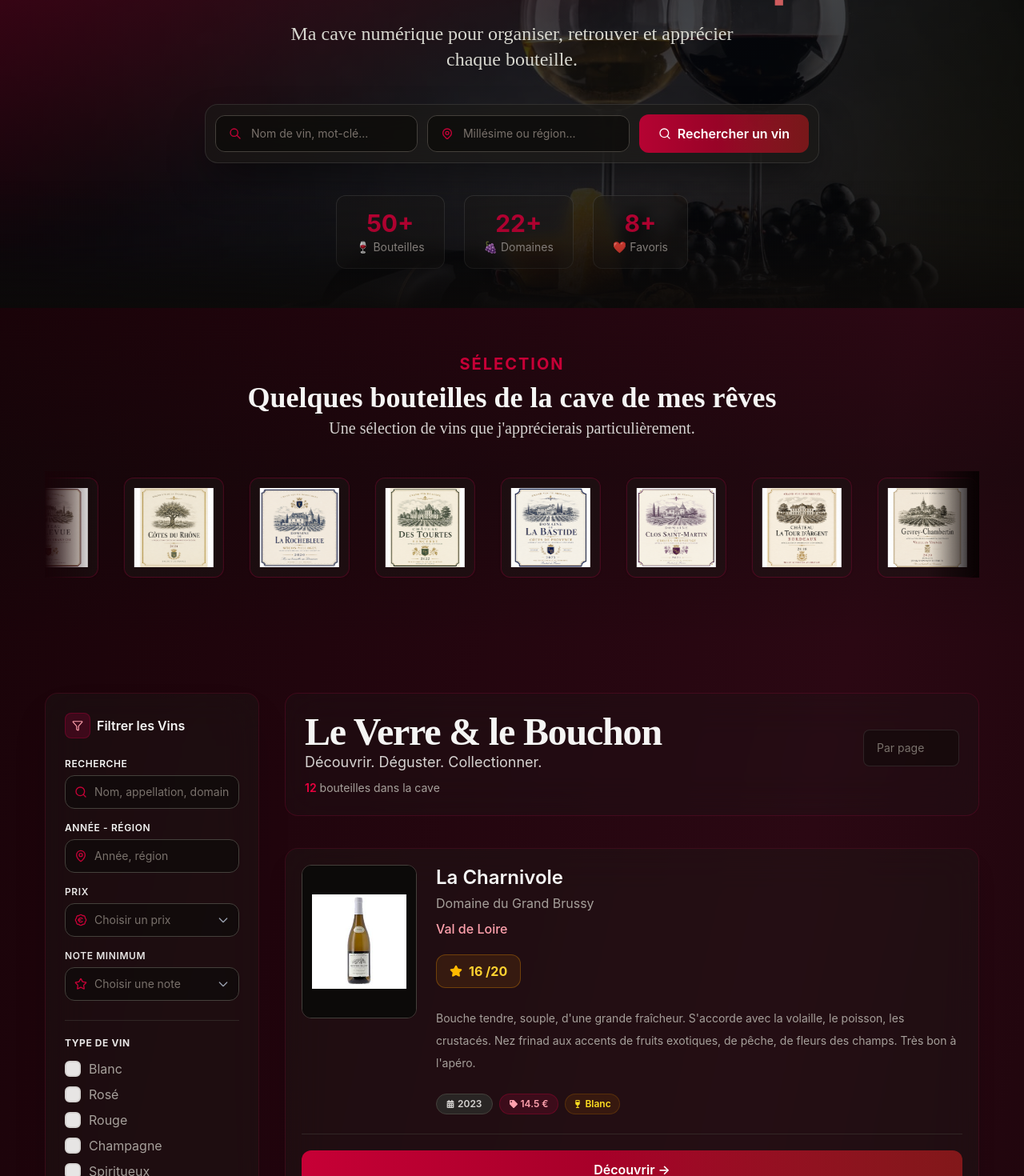
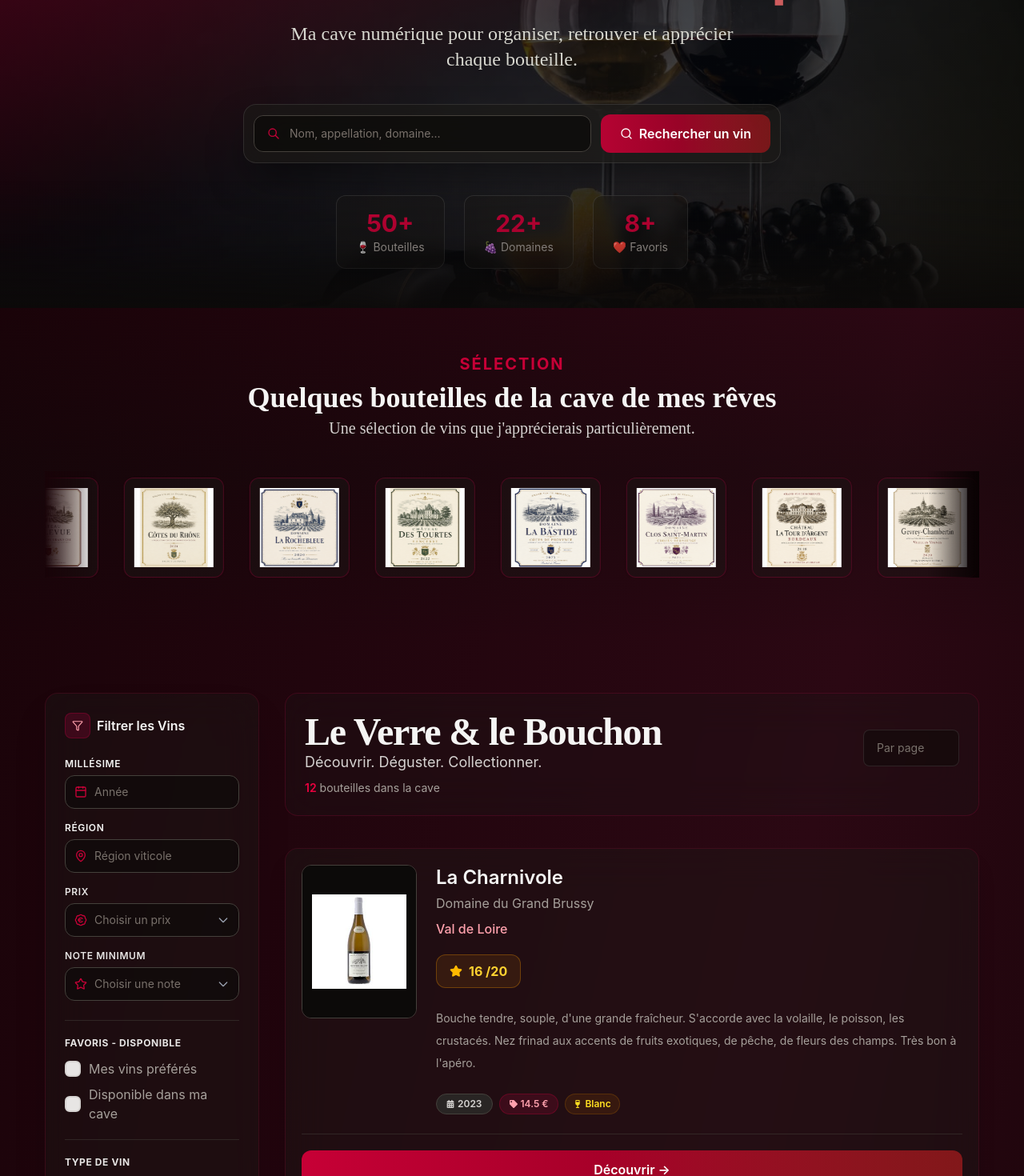
Before and after one commit to elviredev/my_wines_frontend, a React (Vite) app: page / in a window 1280 px wide. Shown: the part 180-1650 px from the top of the page at 80% size. Built offline with nearby package versions, Linux system fonts and the light colour scheme; data requests are answered from the project's data file.

Commit message:
✏️ Edit champs de recherche et Filtres sur la Homepage.

```diff
--- a/src/components/wine/WineFilters.jsx
+++ b/src/components/wine/WineFilters.jsx
@@ -1,4 +1,4 @@
-import { MapPinIcon, RotateCcwIcon, Search, BadgeEuroIcon, StarIcon, FilterIcon } from "lucide-react"
+import { MapPinIcon, RotateCcwIcon, BadgeEuroIcon, StarIcon, FilterIcon, Calendar } from "lucide-react"
 import { Button, Checkbox, FilterInput, FilterSelect } from "@/components"
 
 
@@ -30,20 +30,22 @@ const WineFilters = () => {
 
       <div className="space-y-4 mb-6">
 
-        {/* Keyword */}
+        {/* Vintage */}
         <div>
           <FilterInput
-            label="Recherche"
-            placeholder="Nom, appellation, domaine"
-            icon={Search}
+            label="Millésime"
+            name="vintage"
+            placeholder="Année"
+            icon={Calendar}
           />
         </div>
 
-        {/* vintage, Region */}
+        {/* Région */}
         <div>
           <FilterInput
-            label="Année - Région"
-            placeholder="Année, région"
+            label="Région"
+            name="region"
+            placeholder="Région viticole"
             icon={MapPinIcon}
           />
         </div>
@@ -52,6 +54,7 @@ const WineFilters = () => {
         <div>
           <FilterSelect
             label="Prix"
+            name="price"
             icon={BadgeEuroIcon}
             options={priceOptions}
             labelClassName="text-stone-200"
@@ -63,11 +66,31 @@ const WineFilters = () => {
         <div>
           <FilterSelect
             label="Note minimum"
+            name="rating"
             icon={StarIcon}
             options={ratingOptions}
             labelClassName="text-stone-200"
             placeholder="Choisir une note"
           />
+        </div>
+      </div>
+
+      <div className="border-t border-stone-700/50 pt-5 mb-5">
+        <h3 className="text-xs font-bold text-stone-200 uppercase tracking-wider mb-3">Favoris - Disponible</h3>
+        <div className="space-y-2">
+
+            <Checkbox
+              label="Mes vins préférés"
+              name="favorite"
+              className="text-stone-400 text-sm sm:text-base"
+            />
+
+            <Checkbox
+              label="Disponible dans ma cave"
+              name="is_opened"
+              className="text-stone-400 text-sm sm:text-base"
+            />
+
         </div>
       </div>
 
@@ -81,6 +104,7 @@ const WineFilters = () => {
               key={type_vin}
               label={type_vin}
               value={type_vin}
+              name="wine_types[]"
               className="text-stone-400 text-sm sm:text-base"
             />
           ))}
--- a/src/pages/Home.jsx
+++ b/src/pages/Home.jsx
@@ -39,12 +39,12 @@ const Home = () => {
           {/* Search form */}
           <form
 
-            className="max-w-3xl mx-auto bg-stone-900/60 backdrop-blur-xl border border-white/10 p-3 rounded-2xl shadow-2xl shadow-black/50">
+            className="max-w-2xl mx-auto bg-stone-900/60 backdrop-blur-xl border border-white/10 p-3 rounded-2xl shadow-2xl shadow-black/50">
             <div className="flex flex-col md:flex-row items-center gap-3">
 
               {/* Keyword */}
               <div className="grow relative w-full md:w-auto">
-                <label htmlFor="keyword" className="sr-only">Nom de vin ou Mot-clé</label>
+                <label htmlFor="search" className="sr-only">Nom, appellation, domaine...</label>
                 <div className="relative border border-stone-700 bg-black/20 rounded-xl focus-within:border-rose-500 hover:border-rose-700 transition duration-200">
                   <svg className="w-4 h-4 absolute left-4 top-1/2 -translate-y-1/2 text-rose-700"
                     fill="none" stroke="currentColor" viewBox="0 0 24 24">
@@ -52,27 +52,8 @@ const Home = () => {
                   </svg>
                   <input
                     type="text"
-                    name="keyword"
-                    placeholder="Nom de vin, mot-clé..."
-                    className="w-full pl-11 pr-3 py-3 text-sm bg-stone-950/60 text-stone-100 focus:outline-none focus:ring-0 placeholder:text-stone-500 rounded-xl"
-                    style={{ border: "none" }}
-                  />
-                </div>
-              </div>
-
-              {/* Location */}
-              <div className="grow relative w-full md:w-auto">
-                <label htmlFor="location" className="sr-only">Millésime ou Région</label>
-                <div className="relative border border-stone-700 bg-black/20 rounded-xl focus-within:border-rose-500 hover:border-rose-700 transition duration-200">
-                  <svg className="w-4 h-4 absolute left-4 top-1/2 -translate-y-1/2 text-rose-700"
-                    fill="none" stroke="currentColor" viewBox="0 0 24 24">
-                    <path strokeLinecap="round" strokeLinejoin="round" strokeWidth="2" d="M17.657 16.657L13.414 20.9a1.998 1.998 0 01-2.828 0l-4.243-4.243a8 8 0 1111.314 0z" />
-                    <path strokeLinecap="round" strokeLinejoin="round" strokeWidth="2" d="M15 11a3 3 0 11-6 0 3 3 0 016 0z" />
-                  </svg>
-                  <input
-                    type="text"
-                    name="location"
-                    placeholder="Millésime ou région..."
+                    name="search"
+                    placeholder="Nom, appellation, domaine..."
                     className="w-full pl-11 pr-3 py-3 text-sm bg-stone-950/60 text-stone-100 focus:outline-none focus:ring-0 placeholder:text-stone-500 rounded-xl"
                     style={{ border: "none" }}
                   />
```
